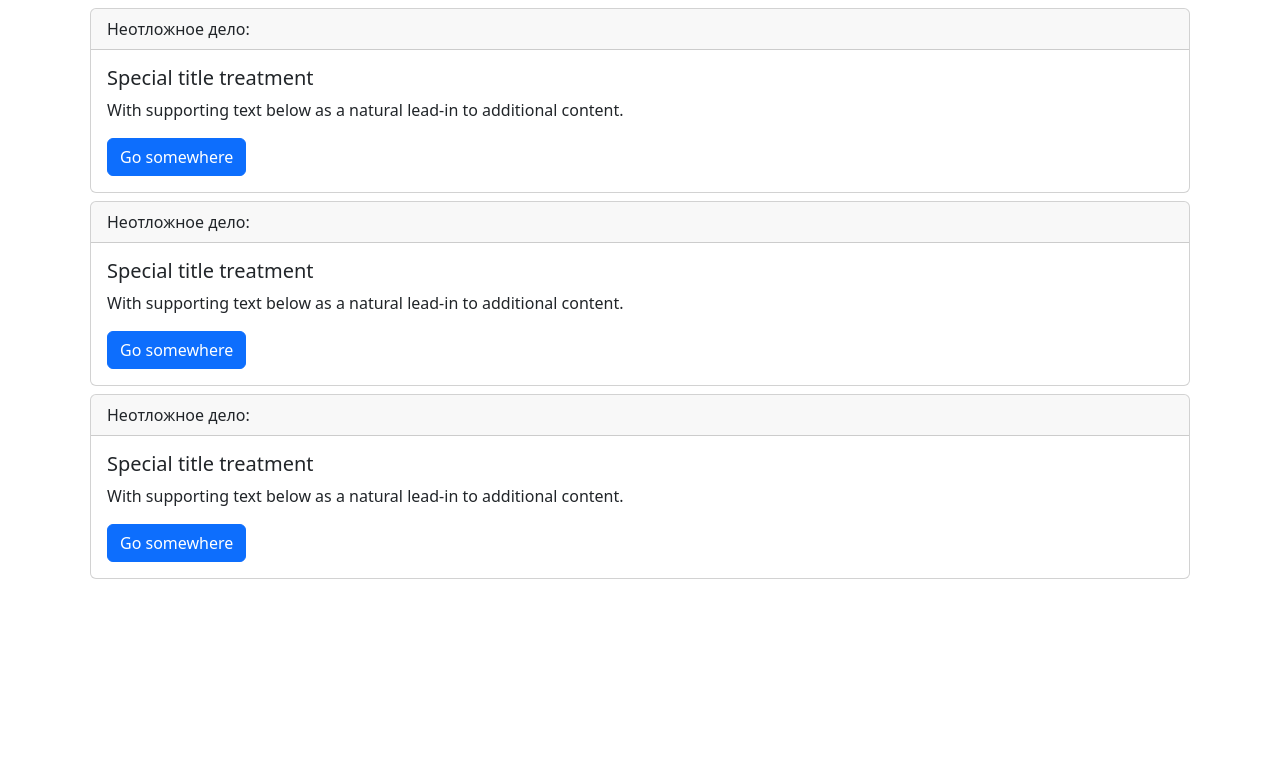
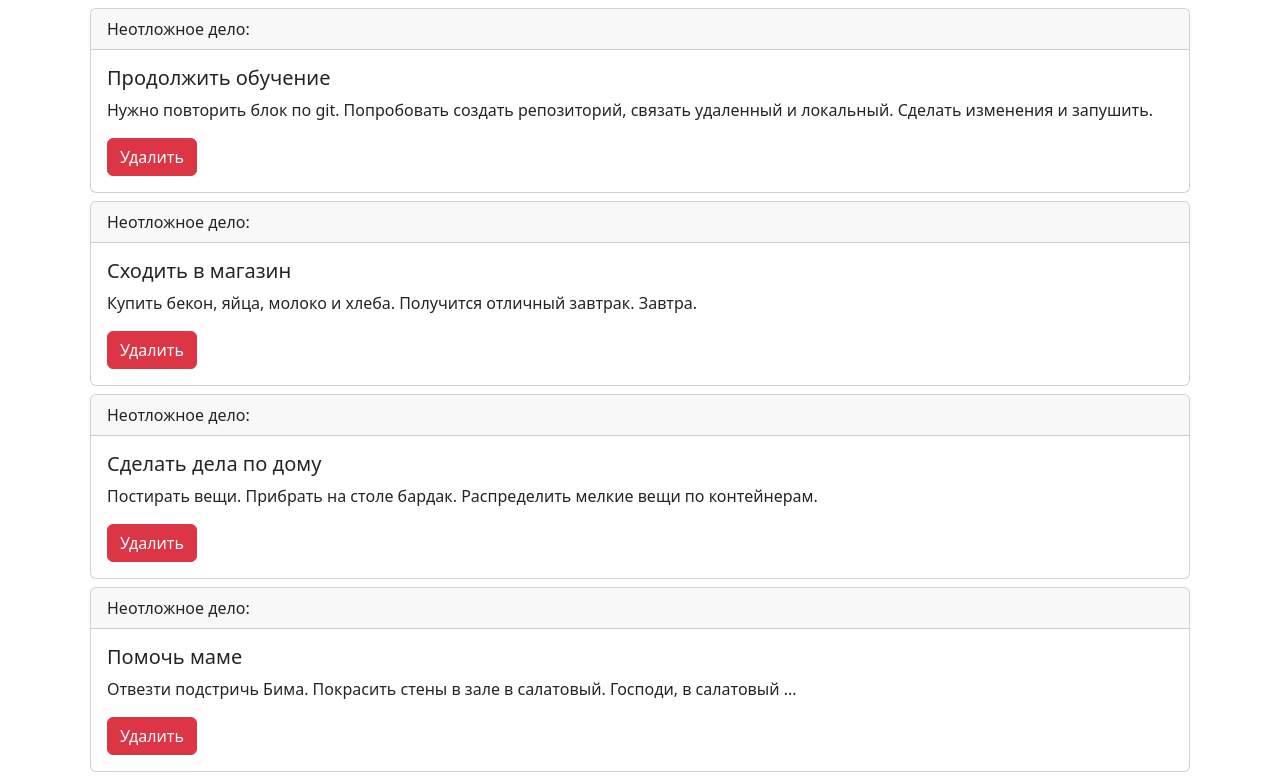
Before and after one commit to igos56/another-one-todo, a React (Create React App) app: page / in a window 1280 px wide. Shown: the top 778 px of the page. Built offline with nearby package versions, Linux system fonts and the light colour scheme.

Commit message:
Map list of todos

```diff
--- a/src/App.js
+++ b/src/App.js
@@ -1,11 +1,15 @@
+import { useEffect, useState } from "react";
+import API from "./api";
 import TodosList from "./components/todosList/todosList";
 
 const App = () => {
-    return (
-        <div className="App">
-            <TodosList />
-        </div>
-    );
+    const [todos, setTodos] = useState();
+
+    useEffect(() => {
+        API.todos.fetchAll().then((todos) => setTodos(todos));
+    }, []);
+
+    return <div className="App">{todos && <TodosList todos={todos} />}</div>;
 };
 
 export default App;
--- a/src/components/todoItem/todoItem.jsx
+++ b/src/components/todoItem/todoItem.jsx
@@ -1,14 +1,11 @@
-const TodoItem = () => {
+const TodoItem = ({ title, content }) => {
     return (
         <div className="card m-2">
             <div className="card-header">Неотложное дело:</div>
             <div className="card-body">
-                <h5 className="card-title">Special title treatment</h5>
-                <p className="card-text">
-                    With supporting text below as a natural lead-in to
-                    additional content.
-                </p>
-                <button className="btn btn-primary">Go somewhere</button>
+                <h5 className="card-title">{title}</h5>
+                <p className="card-text">{content}</p>
+                <button className="btn btn-danger">Удалить</button>
             </div>
         </div>
     );
--- a/src/components/todosList/todosList.jsx
+++ b/src/components/todosList/todosList.jsx
@@ -1,11 +1,12 @@
 import TodoItem from "../todoItem/todoItem";
 
-const TodosList = () => {
+const TodosList = ({ todos }) => {
+    console.log(todos);
     return (
         <div className="container">
-            <TodoItem />
-            <TodoItem />
-            <TodoItem />
+            {todos.map((todo) => (
+                <TodoItem key={todo.id} {...todo} />
+            ))}
         </div>
     );
 };
```
